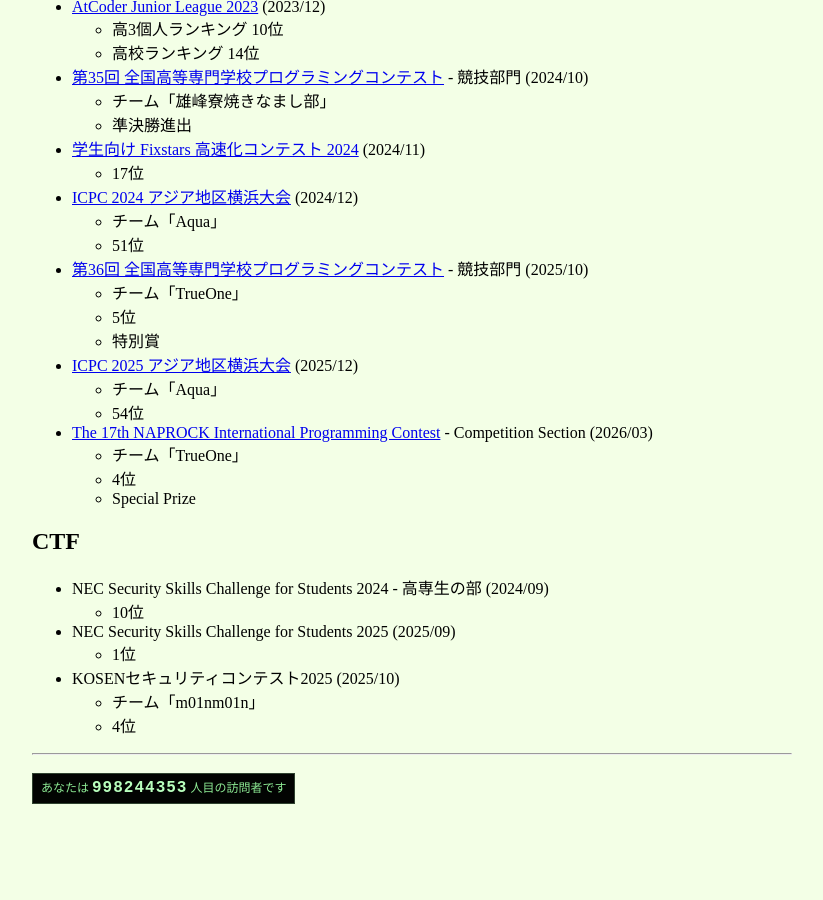
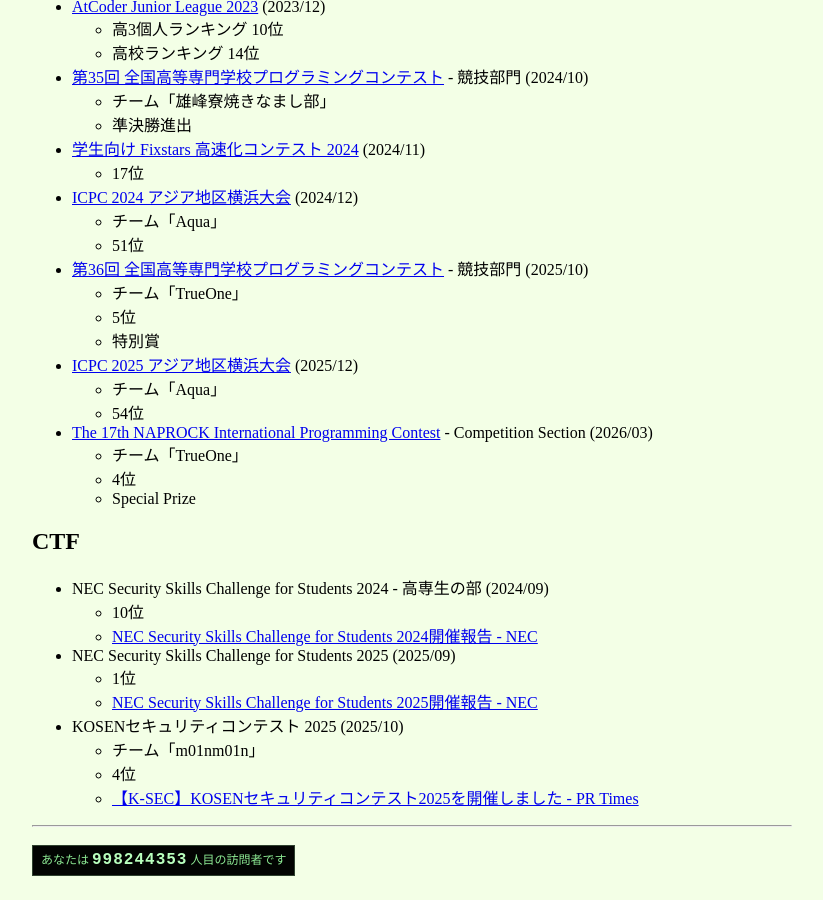
Before and after one commit to kogetsu0728/kogetsu0728.github.io, a Jekyll site: the page built from index.md, in a window 1280 px wide and 900 px high, scrolled down 1422 px. Shown: the whole window, without its empty margins (228-1051 px from the left). Built offline with Jekyll 4.4.1, drawn with Linux system fonts in a browser that asks for light colours; before the commit the page ends 2250 px from its top, so only the background shows below that; some of the changed text lies outside the part shown.

Commit message:
feat: 記事の紹介

```diff
--- a/index.md
+++ b/index.md
@@ -26,13 +26,13 @@
 - [国立情報学研究所 情報科学の達人プログラム](https://www.nii.ac.jp/tatsujin) (2023/04 ~ 2024/03)
 - [東京大学 グローバル消費インテリジェンス寄付講座 / GCI](https://gci2.t.u-tokyo.ac.jp) (2023/10 ~ 2024/03)
 - K-SEC トップオブトップス講習会 2024 (2025/03)
-	- [【K-SEC】「K-SECトップオブトップス講習会2024」を開催しました - PR Times](https://prtimes.jp/main/html/rd/p/000000462.000075419.html)
+    - [【K-SEC】「K-SECトップオブトップス講習会2024」を開催しました - PR Times](https://prtimes.jp/main/html/rd/p/000000462.000075419.html)
 - 情報セキュリティ大学院大学 ブロックチェーンと暗号技術 (2025/09)
 - K-SEC トップオブトップス講習会 2025 (2026/03)
 
 ## 資格
-- 基本情報技術者試験 (2023/04)
-- 色彩検定
+- [基本情報技術者試験](https://www.ipa.go.jp/shiken/kubun/fe.html) (2023/04)
+- [色彩検定](https://www.aft.or.jp)
     - 3級 (2021/12)
     - UC級 (2024/07)
 
@@ -83,11 +83,14 @@
 ## CTF
 - NEC Security Skills Challenge for Students 2024 - 高専生の部 (2024/09)
     - 10位
+    - [NEC Security Skills Challenge for Students 2024開催報告 - NEC](https://jpn.nec.com/cybersecurity/blog/241008/index.html)
 - NEC Security Skills Challenge for Students 2025 (2025/09)
     - 1位
-- KOSENセキュリティコンテスト2025 (2025/10)
+    - [NEC Security Skills Challenge for Students 2025開催報告 - NEC](https://jpn.nec.com/cybersecurity/blog/251217/index.html)
+- KOSENセキュリティコンテスト 2025 (2025/10)
     - チーム「m01nm01n」
     - 4位
+    - [【K-SEC】KOSENセキュリティコンテスト2025を開催しました - PR Times](https://prtimes.jp/main/html/rd/p/000000575.000075419.html)
 
 ---
 
```
